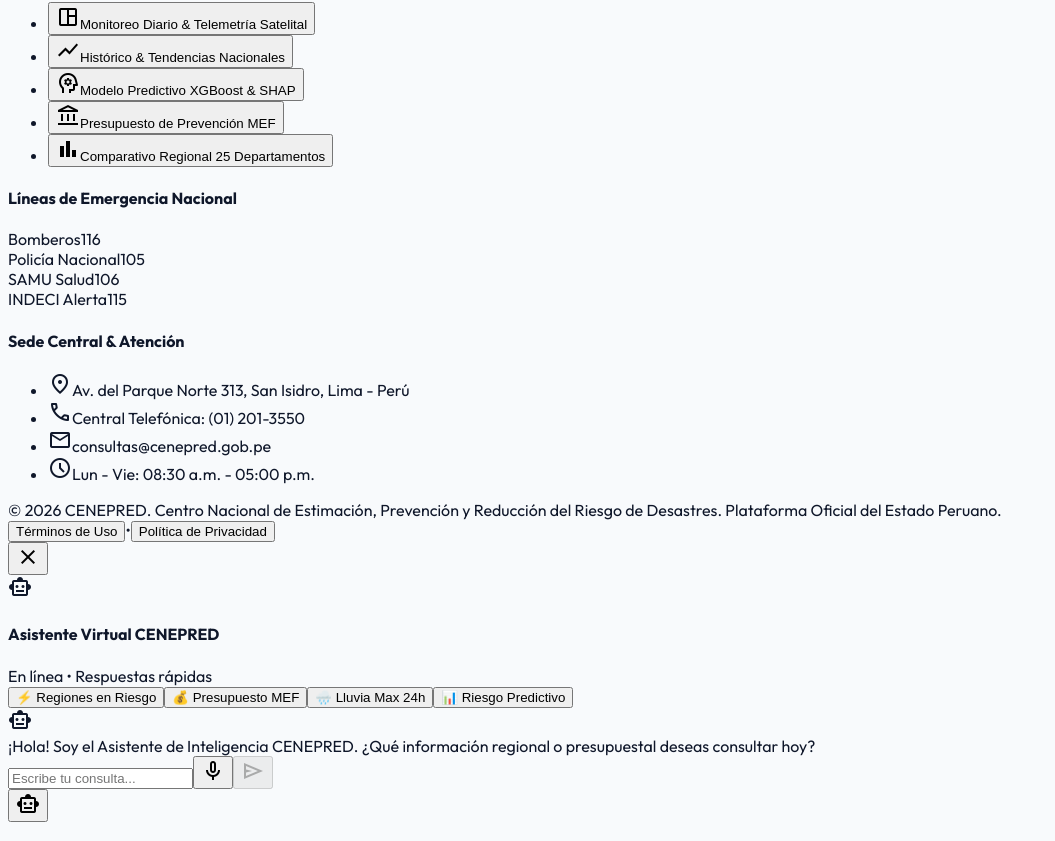
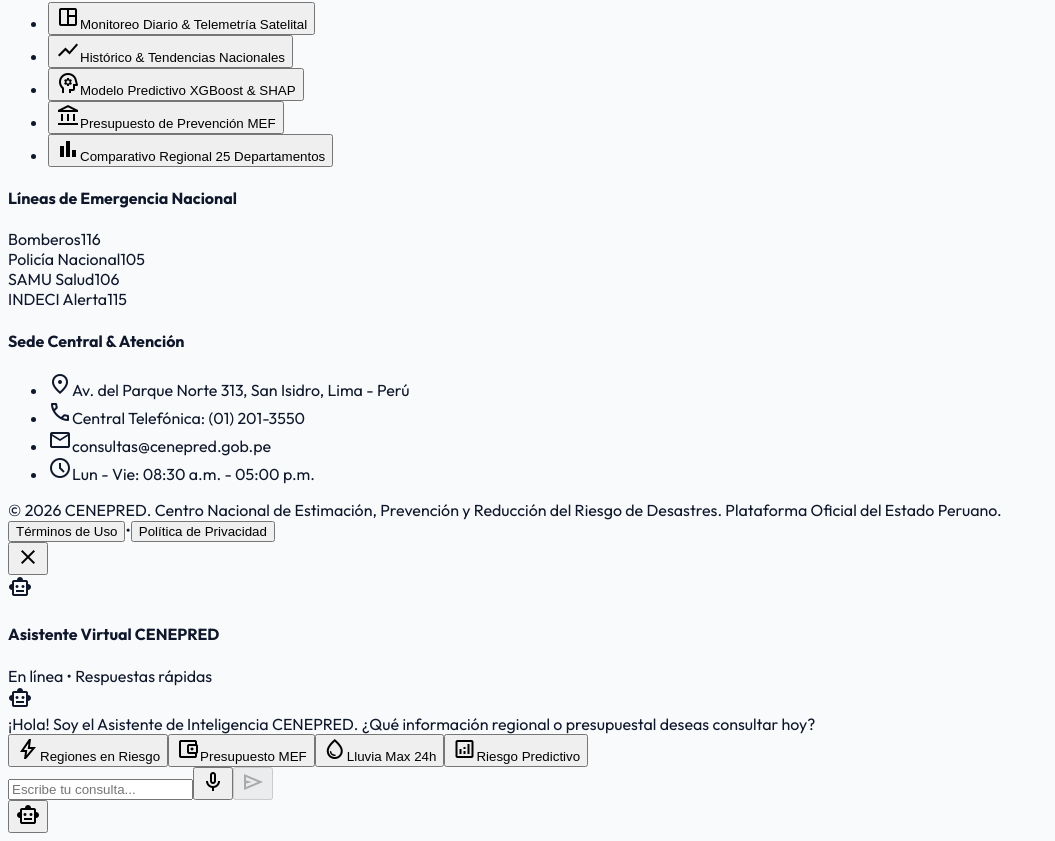
Before and after one commit to YeshuaChavez/cenepred-gestion-desastres-bi, a Next.js app in the folder apps/webapp/: page / in a window 1280 px wide. Shown: the part 3024-3865 px from the top of the page, without its empty margins (0-1055 px from the left). Built offline with nearby package versions, Linux system fonts and the light colour scheme.

Commit message:
feat(chat): relocate quick suggestion tags to bottom of chat above input box and replace emojis with Material Symbols icons

```diff
--- a/apps/webapp/src/components/AIChatbotModal.tsx
+++ b/apps/webapp/src/components/AIChatbotModal.tsx
@@ -5,10 +5,10 @@
 import { PERU_DEPARTAMENTOS, NATIONAL_META } from '../data/mockData';
 
 const QUICK_SUGGESTIONS = [
-  '⚡ Regiones en Riesgo',
-  '💰 Presupuesto MEF',
-  '🌧️ Lluvia Max 24h',
-  '📊 Riesgo Predictivo'
+  { label: 'Regiones en Riesgo', icon: 'bolt', prompt: 'Regiones en Riesgo' },
+  { label: 'Presupuesto MEF', icon: 'account_balance_wallet', prompt: 'Presupuesto MEF' },
+  { label: 'Lluvia Max 24h', icon: 'water_drop', prompt: 'Lluvia Max 24h' },
+  { label: 'Riesgo Predictivo', icon: 'analytics', prompt: 'Riesgo Predictivo' }
 ];
 
 export default function AIChatbotModal() {
@@ -196,19 +196,6 @@
         {/* Curved Card Content Body Overlay */}
         <div className="-mt-4 flex-1 bg-slate-50 rounded-t-[1.5rem] flex flex-col overflow-hidden relative z-10">
 
-          {/* Quick Suggestion Chips */}
-          <div className="px-3 py-2 bg-white/80 backdrop-blur-xs border-b border-slate-200/80 flex items-center gap-1.5 overflow-x-auto no-scrollbar">
-            {QUICK_SUGGESTIONS.map((suggestion, idx) => (
-              <button
-                key={idx}
-                onClick={() => handleSend(suggestion)}
-                className="whitespace-nowrap px-2.5 py-1 text-[10px] font-bold bg-sky-50/80 text-sky-800 hover:text-white hover:bg-sky-700 border border-sky-200/80 rounded-full transition-all cursor-pointer shadow-2xs active:scale-95 shrink-0"
-              >
-                {suggestion}
-              </button>
-            ))}
-          </div>
-
           {/* Message Feed */}
           <div className="flex-1 p-3 overflow-y-auto flex flex-col gap-2.5 text-[11px] leading-relaxed">
             {messages.map((msg, idx) => (
@@ -255,6 +242,20 @@
             )}
 
             <div ref={messagesEndRef} />
+          </div>
+
+          {/* Quick Suggestion Chips (Base of the chat above input box) */}
+          <div className="px-2.5 py-1.5 bg-slate-100/90 border-t border-slate-200/80 flex items-center gap-1.5 overflow-x-auto no-scrollbar">
+            {QUICK_SUGGESTIONS.map((item, idx) => (
+              <button
+                key={idx}
+                onClick={() => handleSend(item.prompt)}
+                className="whitespace-nowrap px-2.5 py-1 text-[10px] font-bold bg-white text-sky-900 hover:text-white hover:bg-sky-700 border border-sky-200/90 rounded-full transition-all cursor-pointer shadow-2xs active:scale-95 shrink-0 flex items-center gap-1"
+              >
+                <span className="material-symbols-outlined text-sky-600 text-xs">{item.icon}</span>
+                <span>{item.label}</span>
+              </button>
+            ))}
           </div>
 
           {/* Bottom Input Box Area */}
```
